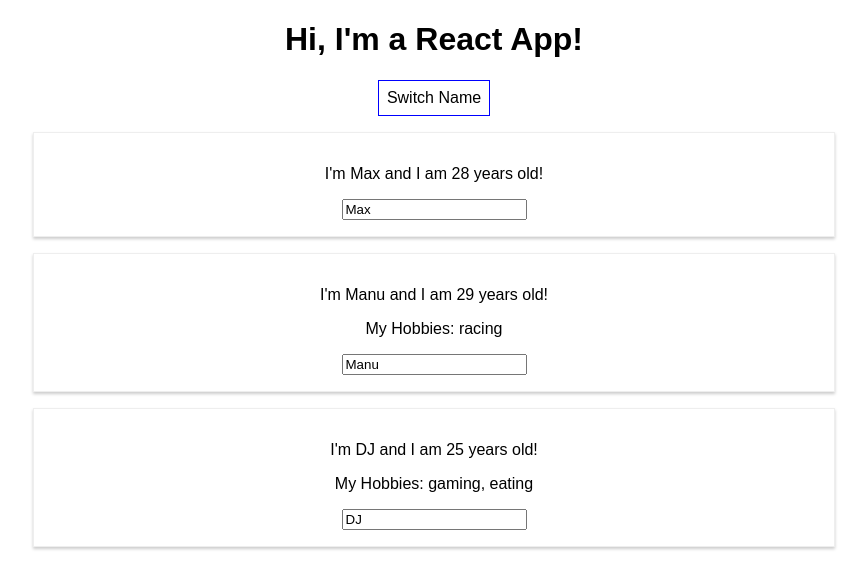
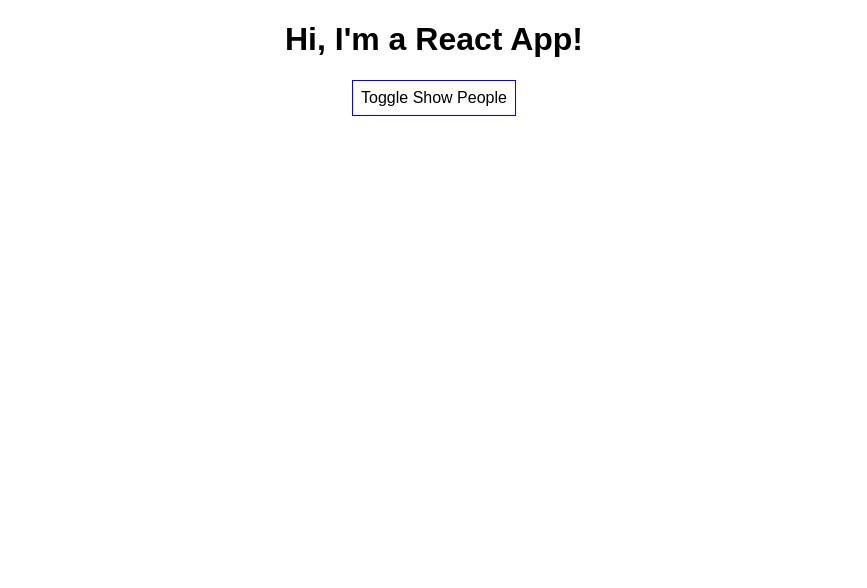
Before and after one commit to dcduncan/udemy-react-complete-guide, a React (Create React App) app: page / in a window 1280 px wide. Shown: the top 588 px of the page, without its empty margins (206-1073 px from the left). Built offline with nearby package versions, Linux system fonts and the light colour scheme.

Commit message:
Completes lecture 50

```diff
--- a/src/App.js
+++ b/src/App.js
@@ -20,7 +20,8 @@ class App extends Component {
                 age: 25,
                 hobbies: ['gaming', 'eating']
             },
-        ]
+        ],
+        showPeople: false
     };
 
     switchNameHandler = (newName) => {
@@ -31,6 +32,12 @@ class App extends Component {
         newPeople[2].age = 100;
         this.setState({
             people: newPeople,
+        })
+    };
+
+    togglePeopleHandler = () => {
+        this.setState({
+            showPeople: !this.state.showPeople
         })
     };
 
@@ -57,10 +64,13 @@ class App extends Component {
             <div className="App">
                 <h1>Hi, I'm a React App!</h1>
                 <button
-                    onClick={() => this.switchNameHandler('Cox')}
+                    onClick={this.togglePeopleHandler}
                     style={buttonStyle}>
-                    Switch Name
+                    Toggle Show People
                 </button>
+                {
+                    this.state.showPeople ?
+                        <div>
                             <Person
                                 name={this.state.people[0].name}
                                 age={this.state.people[0].age}
@@ -71,13 +81,16 @@ class App extends Component {
                                 name={this.state.people[1].name}
                                 age={this.state.people[1].age}
                                 changeHandler={this.nameChangeHandler}>
-                    {this.state.people[1].hobbies === undefined || this.state.people[1].hobbies.length === 0  ? '' : 'My Hobbies: ' + this.state.people[1].hobbies.join(', ')}
+                                {this.state.people[1].hobbies === undefined || this.state.people[1].hobbies.length === 0 ? '' : 'My Hobbies: ' + this.state.people[1].hobbies.join(', ')}
                             </Person>
                             <Person
                                 name={this.state.people[2].name}
                                 age={this.state.people[2].age}>
-                    {this.state.people[2].hobbies === undefined || this.state.people[2].hobbies.length === 0  ? '' : 'My Hobbies: ' + this.state.people[2].hobbies.join(', ')}
+                                {this.state.people[2].hobbies === undefined || this.state.people[2].hobbies.length === 0 ? '' : 'My Hobbies: ' + this.state.people[2].hobbies.join(', ')}
                             </Person>
+                        </div>
+                        : null
+                }
             </div>
         );
     }
```
Lines whose indentation alone changed are shown as unchanged.
